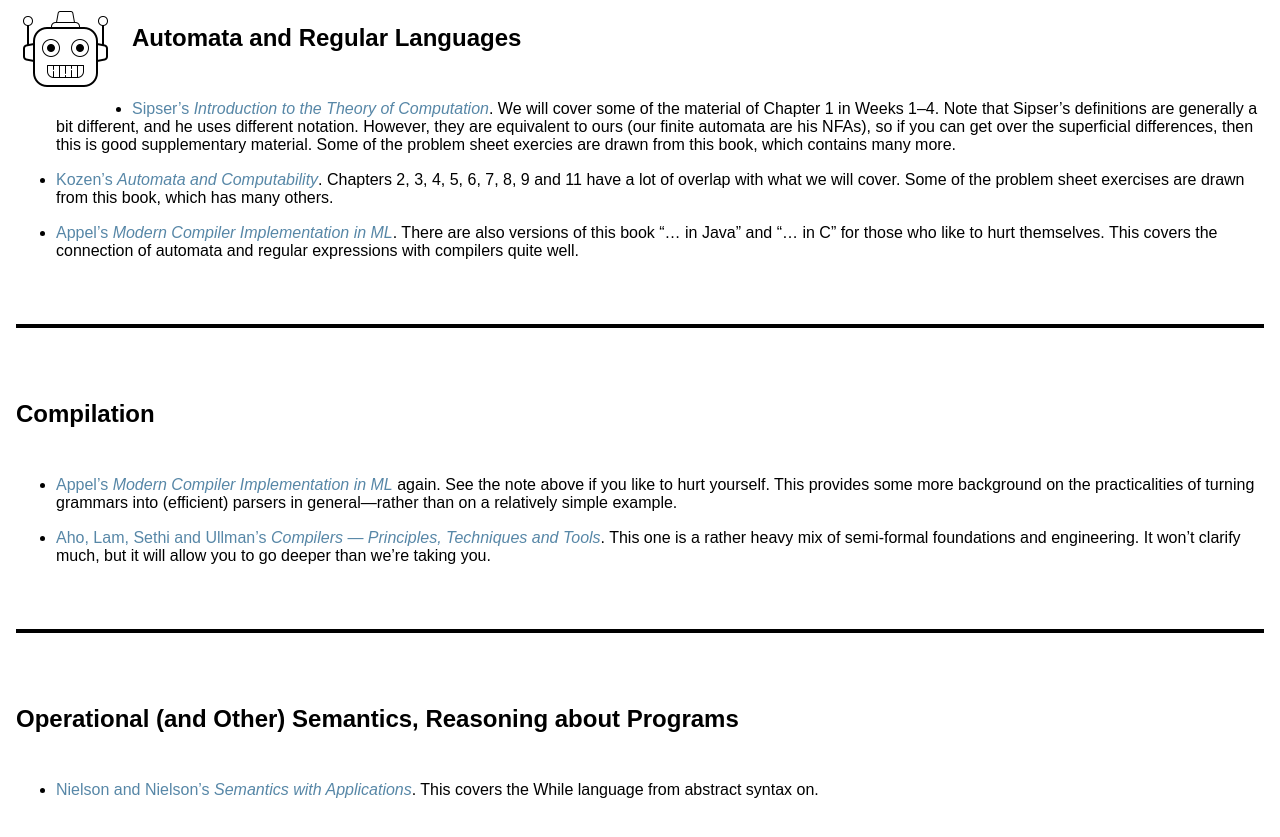
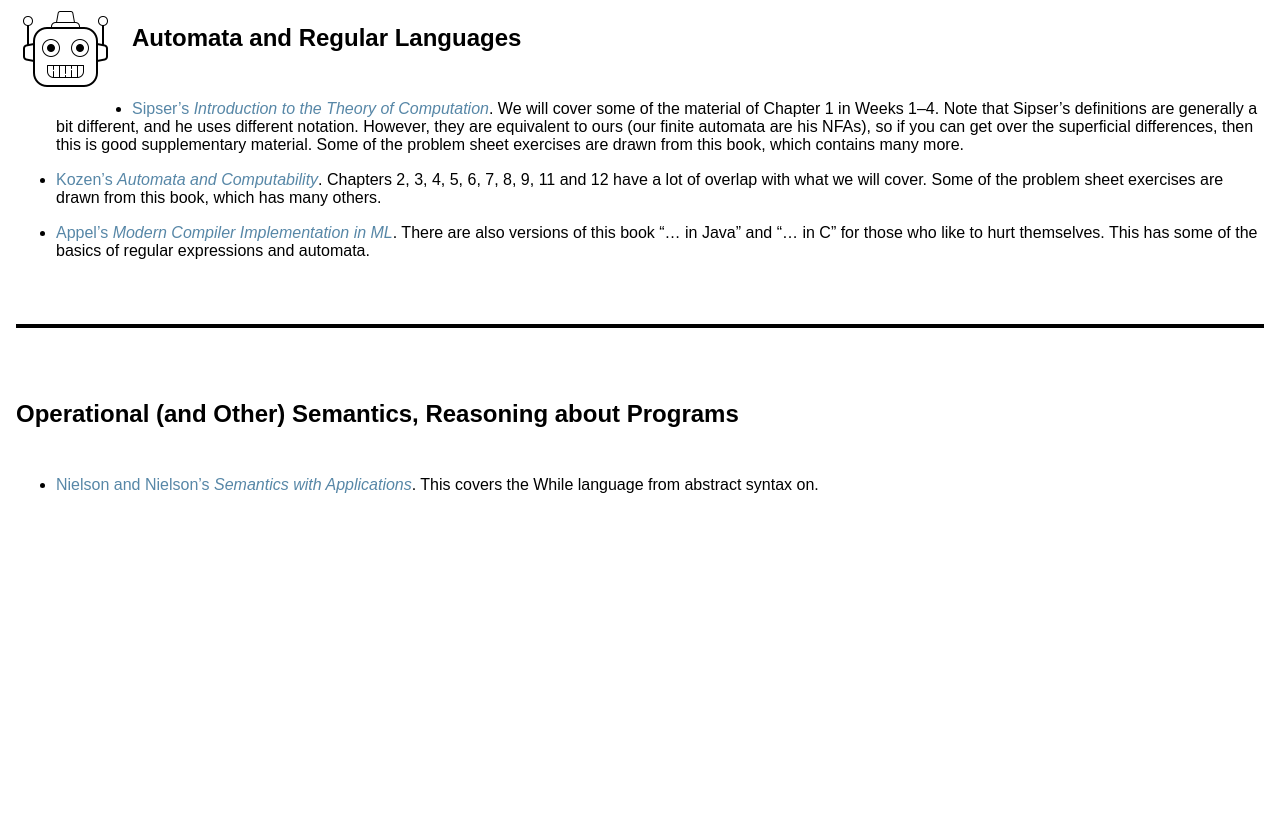
Before and after one commit to uob-coms20007/webpages, a Jekyll site: the page built from reading.md, in a window 1280 px wide. Shown: the top 837 px of the page. Built offline with Jekyll 4.4.1, drawn with Linux system fonts in a browser that asks for light colours; nearby versions of some CDN libraries.

Commit message:
update reading

```diff
--- a/reading.md
+++ b/reading.md
@@ -6,21 +6,21 @@ title: lab info
 ![robot icon](assets/icons8-bot-100.png){: .icon }
 ## Automata and Regular Languages
 
-  * [Sipser's *Introduction to the Theory of Computation*](https://bris.on.worldcat.org/v2/oclc/1100692691). We will cover some of the material of Chapter 1 in Weeks 1--4.  Note that Sipser's definitions are generally a bit different, and he uses different notation.  However, they are equivalent to ours (our finite automata are his NFAs), so if you can get over the superficial differences, then this is good supplementary material.  Some of the problem sheet exercies are drawn from this book, which contains many more.
+  * [Sipser's *Introduction to the Theory of Computation*](https://bris.on.worldcat.org/v2/oclc/1100692691). We will cover some of the material of Chapter 1 in Weeks 1--4.  Note that Sipser's definitions are generally a bit different, and he uses different notation.  However, they are equivalent to ours (our finite automata are his NFAs), so if you can get over the superficial differences, then this is good supplementary material.  Some of the problem sheet exercises are drawn from this book, which contains many more.
 
-  * [Kozen's *Automata and Computability*](https://bris.on.worldcat.org/v2/oclc/959147733). Chapters 2, 3, 4, 5, 6, 7, 8, 9 and 11 have a lot of overlap with what we will cover.  Some of the problem sheet exercises are drawn from this book, which has many others.
+  * [Kozen's *Automata and Computability*](https://bris.on.worldcat.org/v2/oclc/959147733). Chapters 2, 3, 4, 5, 6, 7, 8, 9, 11 and 12 have a lot of overlap with what we will cover.  Some of the problem sheet exercises are drawn from this book, which has many others.
 
-  * [Appel's *Modern Compiler Implementation in ML*](https://bris.on.worldcat.org/v2/oclc/985378534). There are also versions of this book "... in Java" and "... in C" for those who like to hurt themselves.  This covers the connection of automata and regular expressions with compilers quite well.
+  * [Appel's *Modern Compiler Implementation in ML*](https://bris.on.worldcat.org/v2/oclc/985378534). There are also versions of this book "... in Java" and "... in C" for those who like to hurt themselves.  This has some of the basics of regular expressions and automata.
 
 * * *
 
-## Compilation
+<!-- ## Compilation
 
   * [Appel's *Modern Compiler Implementation in ML*](https://bris.on.worldcat.org/v2/oclc/985378534) again. See the note above if you like to hurt yourself. This provides some more background on the practicalities of turning grammars into (efficient) parsers in general—rather than on a relatively simple example.
 
   * [Aho, Lam, Sethi and Ullman's *Compilers — Principles, Techniques and Tools*](https://bris.on.worldcat.org/v2/oclc/70775643). This one is a rather heavy mix of semi-formal foundations and engineering. It won't clarify much, but it will allow you to go deeper than we're taking you.
 
-* * *
+* * * -->
 
 ## Operational (and Other) Semantics, Reasoning about Programs
 
```
